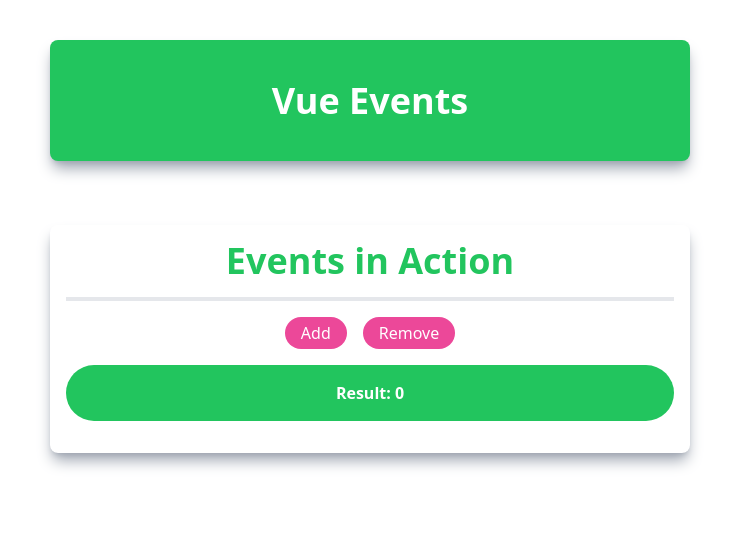
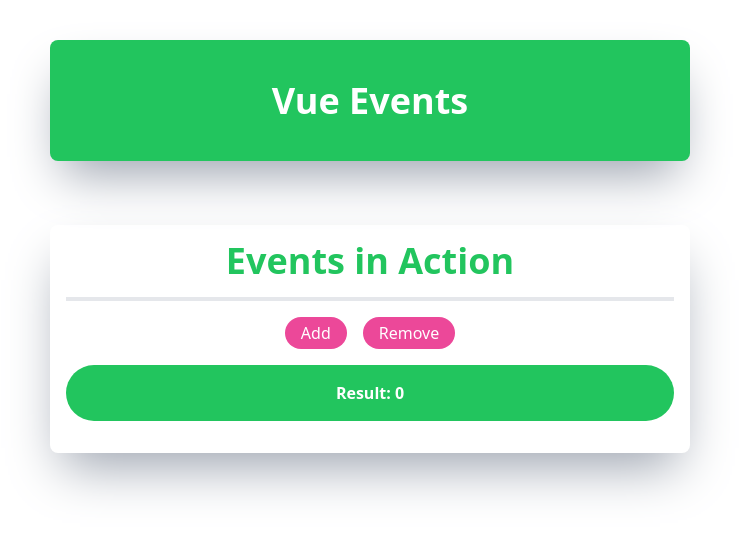
Before and after one commit to DucThanh-github/Vuejs_1, a website: page index.html in a window 1280 px wide. Shown: the whole page, without its empty margins (270-1009 px from the left). Drawn offline with nearby package versions, Linux system fonts and the light colour scheme.

Commit message:
update box shadow

```diff
--- a/index.html
+++ b/index.html
@@ -15,9 +15,9 @@
     <div id="app">
         <div class=" w-[640px] m-auto">
 
-            <header class="shadow-lg shadow-gray-400 mt-10 h-[121px] text-center leading-[121px] bg-green-500 rounded-lg text-white font-bold text-4xl">Vue Events</header>
+            <header class="shadow-2xl shadow-gray-400 mt-10 h-[121px] text-center leading-[121px] bg-green-500 rounded-lg text-white font-bold text-4xl">Vue Events</header>
 
-            <div class=" mt-16 pb-8 px-4 shadow-lg shadow-gray-400 rounded-lg">
+            <div class=" mt-16 pb-8 px-4 shadow-2xl shadow-gray-400 rounded-lg">
                 <h1  class="  py-4 mt-4 text-center border-b-4 text-green-500 font-bold text-4xl">
                     Events in Action
                 </h1>
```
Also changed, not shown: src/style.css.
